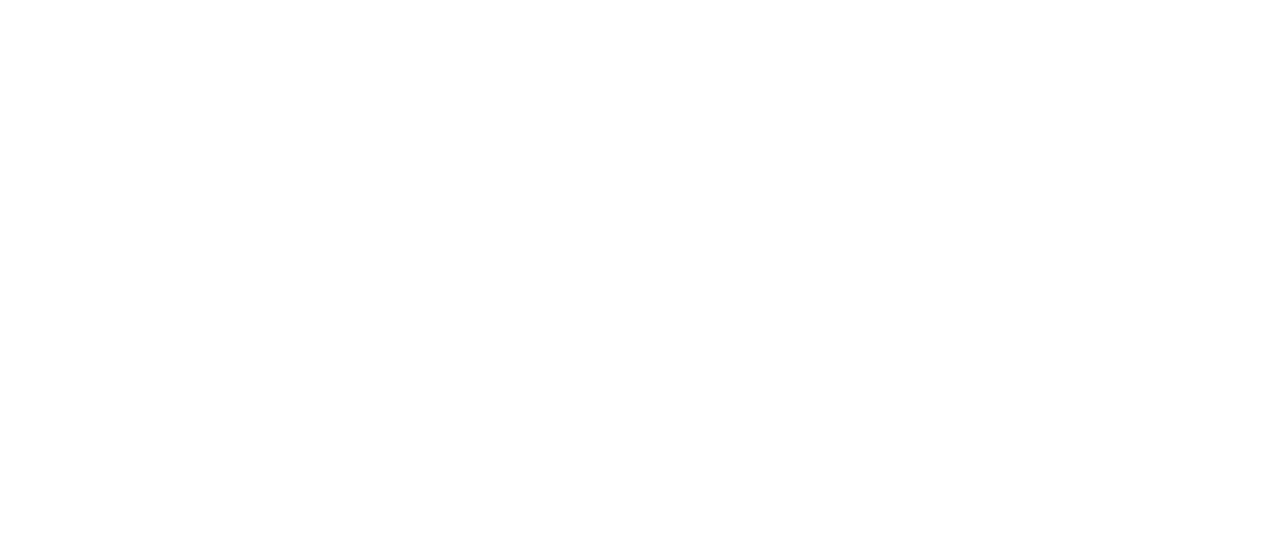
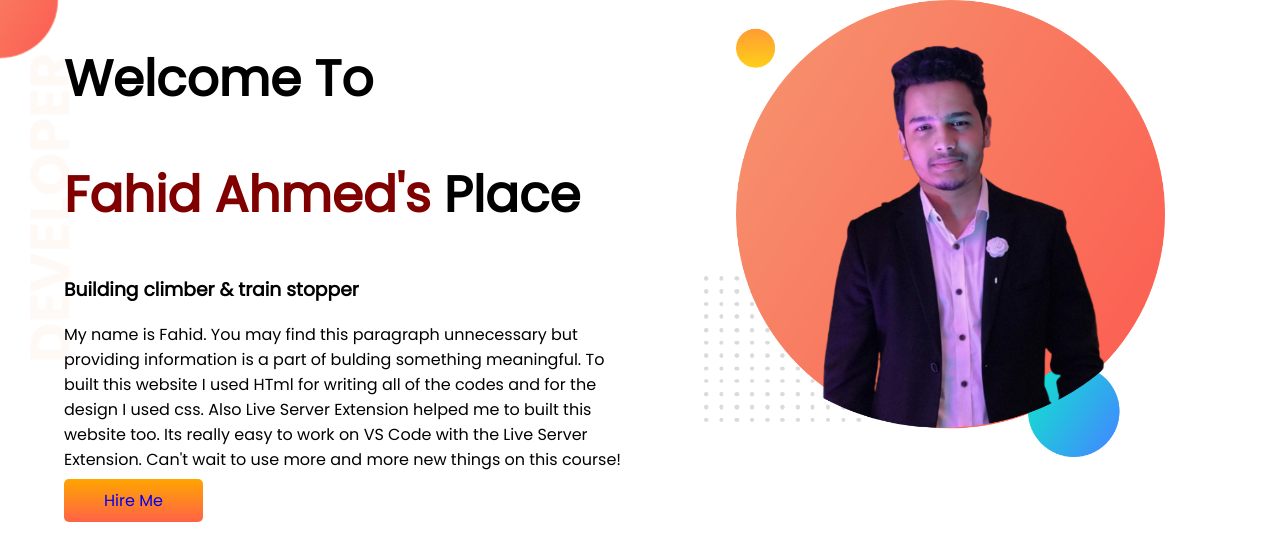
Before and after one commit to Fahid31/developer-portfolio, a plain HTML site: page index.html in a window 1280 px wide. Drawn offline with Linux system fonts and the light colour scheme.

Commit message:
top banner addeded

```diff
--- a/index.html
+++ b/index.html
@@ -5,9 +5,24 @@
     <meta http-equiv="X-UA-Compatible" content="IE=edge">
     <meta name="viewport" content="width=device-width, initial-scale=1.0">
     <title>Fahid Portfolio</title>
+    <link rel="preconnect" href="https://fonts.googleapis.com">
+    <link rel="preconnect" href="https://fonts.gstatic.com" crossorigin>
+    <link href="https://fonts.googleapis.com/css2?family=Poppins&display=swap" rel="stylesheet">
     <link rel="stylesheet" href="style.css">
 </head>
 <body>
+    <section class="top-banner">
+        <div class="half-width">
+            <h1>Welcome To</h1>
+            <h1> <span class="orange-color">Fahid Ahmed's</span> Place</h1>
+            <h3>Building climber & train stopper</h3>
+            <p>My name is Fahid. You may find this paragraph unnecessary but providing information is a part of bulding something meaningful. To built this website I used HTml for writing all of the codes and for the design I used css. Also Live Server Extension helped me to built this website too. Its really easy to work on VS Code with the Live Server Extension. Can't wait to use more and more new things on this course!</p>
+            <a class="link-button" target="_blank" href="https://github.com/Fahid31">Hire Me</a>
+        </div>
+    <div class="half-width">
+        <img src="images/my-bg (1).png" alt="">
+    </div>
 
+</section>
 </body>
 </html>
--- a/style.css
+++ b/style.css
@@ -0,0 +1,31 @@
+body{
+    font-family: 'Poppins', sans-serif;
+    margin: 0;
+}
+h1{
+    font-size: 50px;
+}
+.orange-color{
+    color: maroon;
+}
+section{
+    display: flex;
+}
+.half-width{
+    width: 50%;
+    padding-left: 5%;
+}
+.half-width img{
+    width: 80%;
+}
+.link-button{
+    text-decoration: none;
+
+    background-image: linear-gradient(orange , tomato);
+    padding: 10px 40px;
+    border-radius: 5px;
+}
+.top-banner{
+   background-image: url(images/top-banner.png);
+   background-repeat: no-repeat;
+}
```
Also changed, not shown: images/dream-bg.png (added), images/exp-bg.png (added), images/jhankar.png (added), images/jhankar2.png (added), images/my-bg (1).png (added), images/my-bg.png (added), images/my-bg2.png (added), images/top-banner.png (added), 7 other files.
